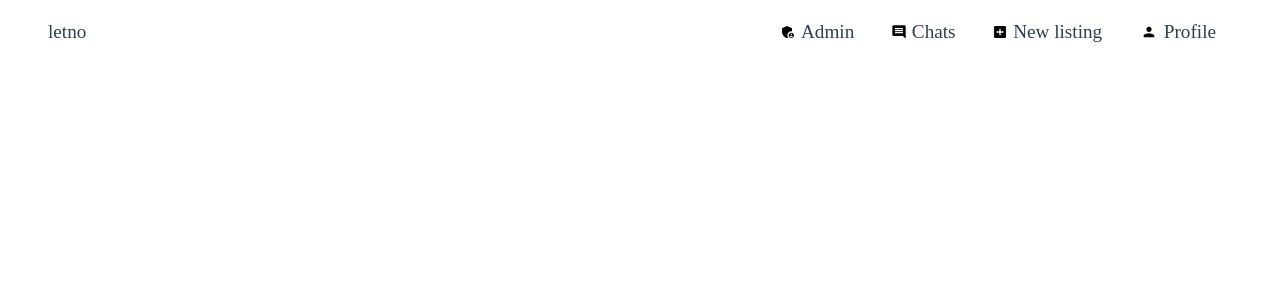
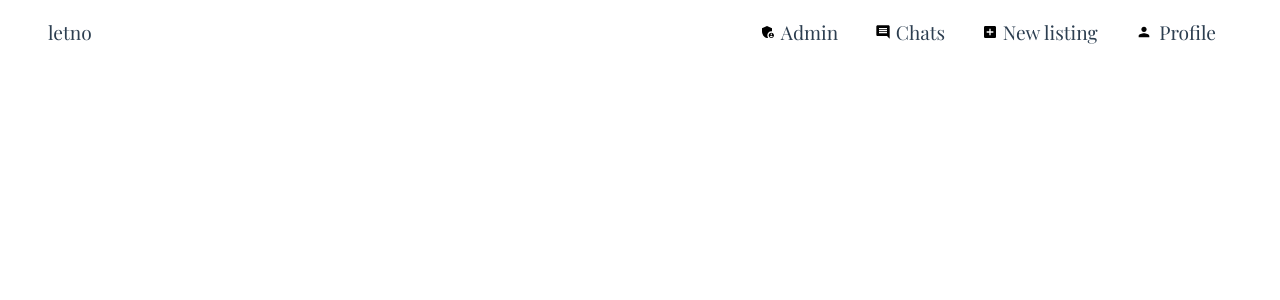
Before and after one commit to BeatsuDev/let, a Vue app in the folder frontend/: page / in a window 1280 px wide. Shown: the top 300 px of the page. Built offline with nearby package versions, Linux system fonts and the light colour scheme.

Commit message:
feat: Added Playfair font

```diff
--- a/frontend/index.html
+++ b/frontend/index.html
@@ -3,6 +3,7 @@
   <head>
     <meta charset="UTF-8">
     <link rel="icon" href="/favicon.ico">
+    <link rel="stylesheet" href="https://fonts.googleapis.com/css?family=Playfair%20Display">
     <meta name="viewport" content="width=device-width, initial-scale=1.0">
     <title>Vite App</title>
   </head>
--- a/frontend/src/assets/main.css
+++ b/frontend/src/assets/main.css
@@ -4,6 +4,7 @@
 body {
   margin: 0;
   padding: 0;
+  font-family: "Playfair Display", serif;
 }
 
 main {
```
